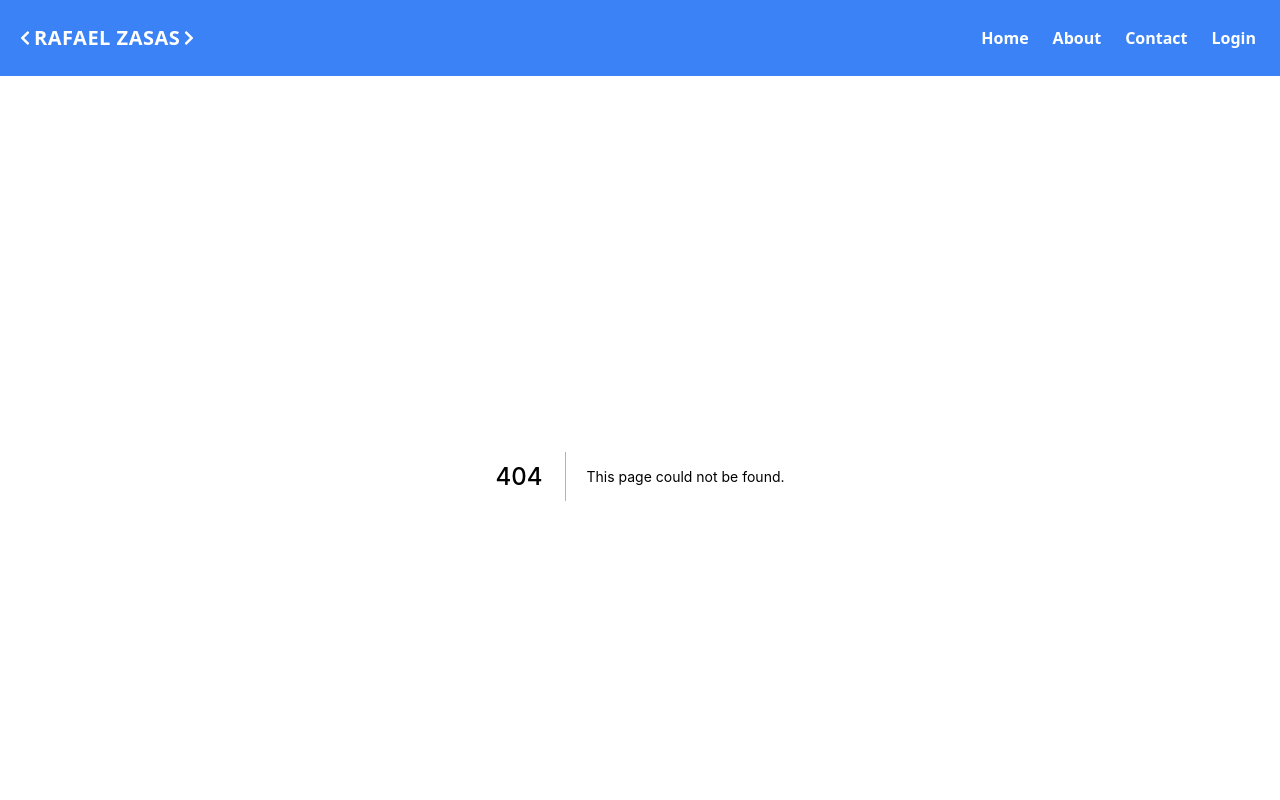
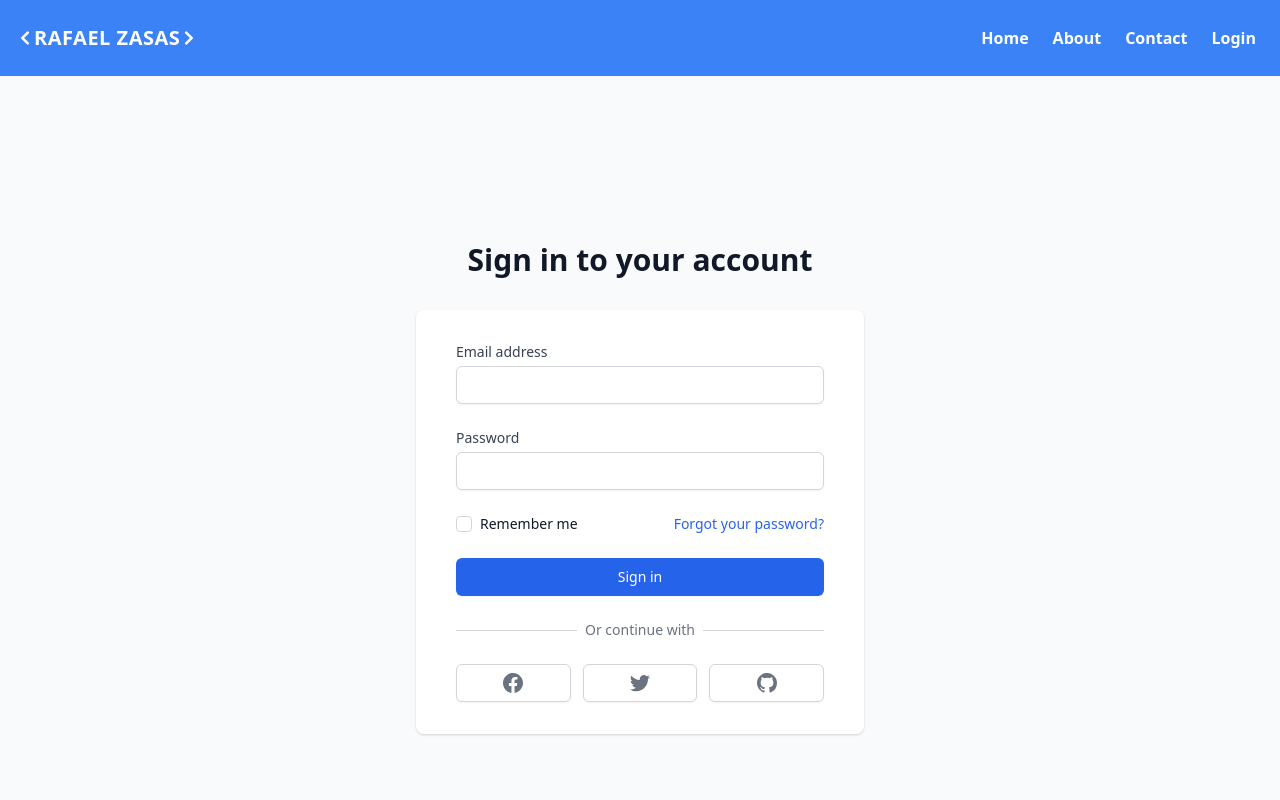
Before and after one commit to RafaelZasas/RafaelZasas-React, a Next.js app: page /login in a window 1280 px wide. Before the commit this address had no page. Shown: the top 800 px of the page. Built offline with nearby package versions, Linux system fonts and the light colour scheme.

Commit message:
Add Login and About pages

```diff
--- /dev/null
+++ b/pages/about.tsx
@@ -0,0 +1,5 @@
+export default function AboutPage({ }) {
+    return (
+        <h1>About Page</h1>
+    )
+}
--- /dev/null
+++ b/pages/login.tsx
@@ -0,0 +1,134 @@
+
+export default function Login() {
+    return (
+        <div className="min-h-screen bg-gray-50 flex flex-col justify-center py-12 sm:px-6 lg:px-8">
+            <div className="sm:mx-auto sm:w-full sm:max-w-md">
+                <h2 className="mt-6 text-center text-3xl font-extrabold text-gray-900">Sign in to your account</h2>
+            </div>
+
+            <div className="mt-8 sm:mx-auto sm:w-full sm:max-w-md">
+                <div className="bg-white py-8 px-4 shadow sm:rounded-lg sm:px-10">
+                    <form className="space-y-6" action="#" method="POST">
+                        <div>
+                            <label htmlFor="email" className="block text-sm font-medium text-gray-700">
+                                Email address
+                            </label>
+                            <div className="mt-1">
+                                <input
+                                    id="email"
+                                    name="email"
+                                    type="email"
+                                    autoComplete="email"
+                                    required
+                                    className="appearance-none block w-full px-3 py-2 border border-gray-300 rounded-md shadow-sm placeholder-gray-400 focus:outline-none focus:ring-blue-500 focus:border-blue-500 sm:text-sm"
+                                />
+                            </div>
+                        </div>
+
+                        <div>
+                            <label htmlFor="password" className="block text-sm font-medium text-gray-700">
+                                Password
+                            </label>
+                            <div className="mt-1">
+                                <input
+                                    id="password"
+                                    name="password"
+                                    type="password"
+                                    autoComplete="current-password"
+                                    required
+                                    className="appearance-none block w-full px-3 py-2 border border-gray-300 rounded-md shadow-sm placeholder-gray-400 focus:outline-none focus:ring-blue-500 focus:border-blue-500 sm:text-sm"
+                                />
+                            </div>
+                        </div>
+
+                        <div className="flex items-center justify-between">
+                            <div className="flex items-center">
+                                <input
+                                    id="remember-me"
+                                    name="remember-me"
+                                    type="checkbox"
+                                    className="h-4 w-4 text-blue-600 focus:ring-blue-500 border-gray-300 rounded"
+                                />
+                                <label htmlFor="remember-me" className="ml-2 block text-sm text-gray-900">
+                                    Remember me
+                                </label>
+                            </div>
+
+                            <div className="text-sm">
+                                <a href="#" className="font-medium text-blue-600 hover:text-blue-500">
+                                    Forgot your password?
+                                </a>
+                            </div>
+                        </div>
+
+                        <div>
+                            <button
+                                type="submit"
+                                className="w-full flex justify-center py-2 px-4 border border-transparent rounded-md shadow-sm text-sm font-medium text-white bg-blue-600 hover:bg-blue-700 focus:outline-none focus:ring-2 focus:ring-offset-2 focus:ring-blue-500"
+                            >
+                                Sign in
+                            </button>
+                        </div>
+                    </form>
+
+                    <div className="mt-6">
+                        <div className="relative">
+                            <div className="absolute inset-0 flex items-center">
+                                <div className="w-full border-t border-gray-300" />
+                            </div>
+                            <div className="relative flex justify-center text-sm">
+                                <span className="px-2 bg-white text-gray-500">Or continue with</span>
+                            </div>
+                        </div>
+
+                        <div className="mt-6 grid grid-cols-3 gap-3">
+                            <div>
+                                <a
+                                    href="#"
+                                    className="w-full inline-flex justify-center py-2 px-4 border border-gray-300 rounded-md shadow-sm bg-white text-sm font-medium text-gray-500 hover:bg-gray-50"
+                                >
+                                    <span className="sr-only">Sign in with Facebook</span>
+                                    <svg className="w-5 h-5" aria-hidden="true" fill="currentColor" viewBox="0 0 20 20">
+                                        <path
+                                            fillRule="evenodd"
+                                            d="M20 10c0-5.523-4.477-10-10-10S0 4.477 0 10c0 4.991 3.657 9.128 8.438 9.878v-6.987h-2.54V10h2.54V7.797c0-2.506 1.492-3.89 3.777-3.89 1.094 0 2.238.195 2.238.195v2.46h-1.26c-1.243 0-1.63.771-1.63 1.562V10h2.773l-.443 2.89h-2.33v6.988C16.343 19.128 20 14.991 20 10z"
+                                            clipRule="evenodd"
+                                        />
+                                    </svg>
+                                </a>
+                            </div>
+
+                            <div>
+                                <a
+                                    href="#"
+                                    className="w-full inline-flex justify-center py-2 px-4 border border-gray-300 rounded-md shadow-sm bg-white text-sm font-medium text-gray-500 hover:bg-gray-50"
+                                >
+                                    <span className="sr-only">Sign in with Twitter</span>
+                                    <svg className="w-5 h-5" aria-hidden="true" fill="currentColor" viewBox="0 0 20 20">
+                                        <path d="M6.29 18.251c7.547 0 11.675-6.253 11.675-11.675 0-.178 0-.355-.012-.53A8.348 8.348 0 0020 3.92a8.19 8.19 0 01-2.357.646 4.118 4.118 0 001.804-2.27 8.224 8.224 0 01-2.605.996 4.107 4.107 0 00-6.993 3.743 11.65 11.65 0 01-8.457-4.287 4.106 4.106 0 001.27 5.477A4.073 4.073 0 01.8 7.713v.052a4.105 4.105 0 003.292 4.022 4.095 4.095 0 01-1.853.07 4.108 4.108 0 003.834 2.85A8.233 8.233 0 010 16.407a11.616 11.616 0 006.29 1.84" />
+                                    </svg>
+                                </a>
+                            </div>
+
+                            <div>
+                                <a
+                                    href="#"
+                                    className="w-full inline-flex justify-center py-2 px-4 border border-gray-300 rounded-md shadow-sm bg-white text-sm font-medium text-gray-500 hover:bg-gray-50"
+                                >
+                                    <span className="sr-only">Sign in with GitHub</span>
+                                    <svg className="w-5 h-5" aria-hidden="true" fill="currentColor" viewBox="0 0 20 20">
+                                        <path
+                                            fillRule="evenodd"
+                                            d="M10 0C4.477 0 0 4.484 0 10.017c0 4.425 2.865 8.18 6.839 9.504.5.092.682-.217.682-.483 0-.237-.008-.868-.013-1.703-2.782.605-3.369-1.343-3.369-1.343-.454-1.158-1.11-1.466-1.11-1.466-.908-.62.069-.608.069-.608 1.003.07 1.531 1.032 1.531 1.032.892 1.53 2.341 1.088 2.91.832.092-.647.35-1.088.636-1.338-2.22-.253-4.555-1.113-4.555-4.951 0-1.093.39-1.988 1.029-2.688-.103-.253-.446-1.272.098-2.65 0 0 .84-.27 2.75 1.026A9.564 9.564 0 0110 4.844c.85.004 1.705.115 2.504.337 1.909-1.296 2.747-1.027 2.747-1.027.546 1.379.203 2.398.1 2.651.64.7 1.028 1.595 1.028 2.688 0 3.848-2.339 4.695-4.566 4.942.359.31.678.921.678 1.856 0 1.338-.012 2.419-.012 2.747 0 .268.18.58.688.482A10.019 10.019 0 0020 10.017C20 4.484 15.522 0 10 0z"
+                                            clipRule="evenodd"
+                                        />
+                                    </svg>
+                                </a>
+                            </div>
+                        </div>
+                    </div>
+                </div>
+            </div>
+        </div>
+    )
+}
```
